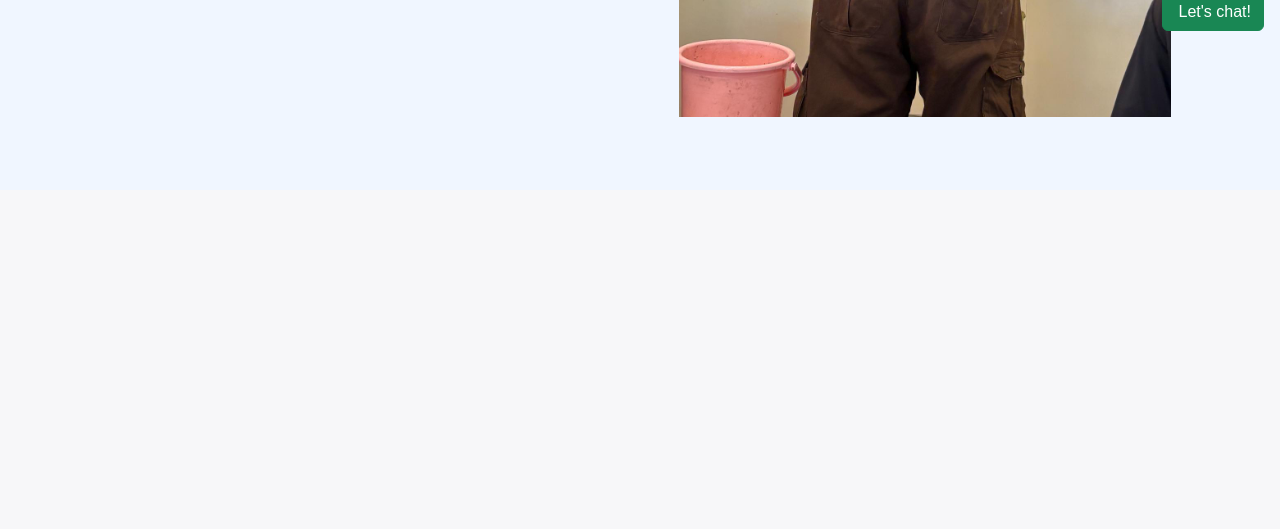
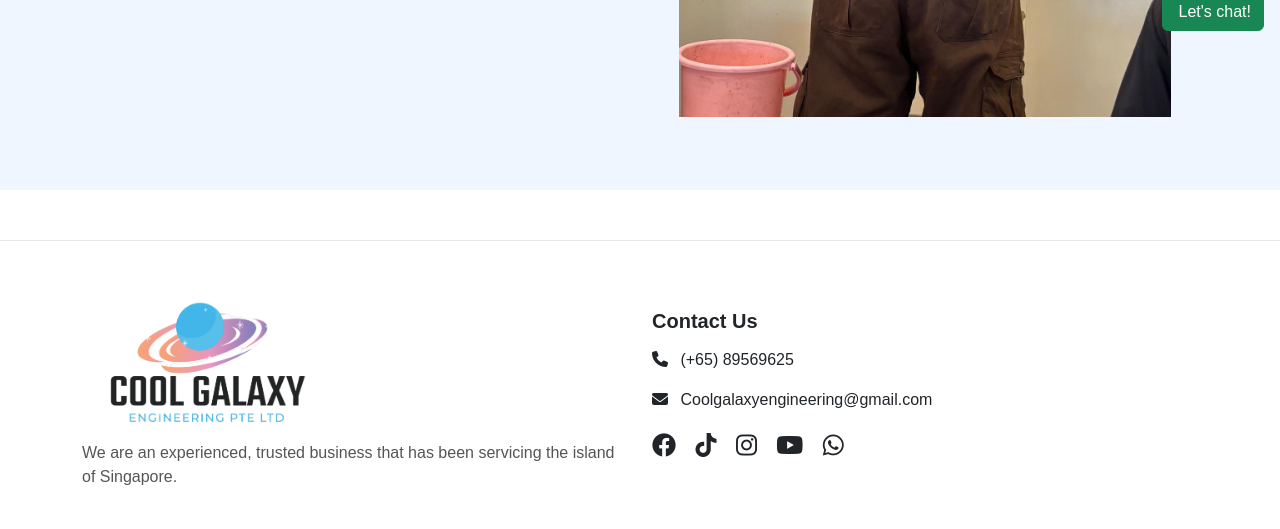
Before and after one commit to braydendecheng/Cool-Galaxy-Website, a Flask app: page / in a window 1280 px wide. Shown: the part 753-1282 px from the top of the page. Before the commit the page ends 870 px from the top, so only its background shows below. Run offline with Flask 3, Linux system fonts and the light colour scheme.

Commit message:
implemented footer

```diff
--- a/templates/about.html
+++ b/templates/about.html
@@ -20,3 +20,5 @@
     </div>
 </div>
 {% endblock %}
+
+{% include 'footer.html' %}
--- a/templates/contact.html
+++ b/templates/contact.html
@@ -91,5 +91,7 @@
 
     <!-- Bootstrap JS -->
     <script src="https://cdn.jsdelivr.net/npm/bootstrap@5.3.0/dist/js/bootstrap.bundle.min.js"></script>
+
+    {% include 'footer.html' %}
 </body>
 </html>
--- /dev/null
+++ b/templates/footer.html
@@ -0,0 +1,150 @@
+<!-- templates/base.html -->
+<!DOCTYPE html>
+<html lang="en">
+<head>
+    <meta charset="UTF-8">
+    <meta name="viewport" content="width=device-width, initial-scale=1.0">
+    <title>{% block title %}My Website{% endblock %}</title>
+    <!-- Bootstrap CSS -->
+    <link href="https://cdn.jsdelivr.net/npm/bootstrap@5.3.0-alpha1/dist/css/bootstrap.min.css" rel="stylesheet">
+    <!-- Font Awesome for social icons -->
+    <link rel="stylesheet" href="https://cdnjs.cloudflare.com/ajax/libs/font-awesome/6.4.0/css/all.min.css">
+    <!-- Your existing CSS -->
+    <style>
+        body {
+            font-family: 'Arial', sans-serif;
+        }
+
+        .navbar {
+            background-color: white !important;
+        }
+
+        .logo {
+            margin-top: -20px;
+            width: 250px;
+        }
+
+        .nav-link {
+            color: black !important;
+            font-size: 1.25rem;
+            font-weight: bold;
+        }
+
+        .btn-primary {
+            background-color: #4a9cee;
+            border-color: #4a9cee;
+            padding: 10px 20px;
+            font-size: 1.1rem;
+        }
+
+        .btn-info {
+            background-color: #4a9cee;
+            border-color: #4a9cee;
+            color: white;
+            padding: 12px 24px;
+            font-size: 1.1rem;
+        }
+
+        .btn-info:hover {
+            background-color: #3a8bff;
+            border-color: #3a8bff;
+        }
+
+        .bg-light-blue {
+            background-color: #f0f6ff;
+        }
+
+        .technician-image {
+            max-width: 90%;
+            height: auto;
+        }
+
+        /* Footer specific styles - using unique class names to avoid conflicts */
+        .site-footer {
+            background-color: #ffffff;
+            padding: 40px 0 20px;
+            margin-top: 50px;
+            border-top: 1px solid #e7e7e7;
+        }
+
+        .footer-logo {
+            max-width: 250px;
+            margin-bottom: 15px;
+        }
+
+        .footer-description {
+            color: #555;
+            margin-bottom: 20px;
+        }
+
+        .footer-contact-title {
+            font-weight: bold;
+            margin-bottom: 15px;
+        }
+
+        .footer-social-icons a {
+            color: #212529;
+            font-size: 24px;
+            margin-right: 15px;
+            display: inline-block;
+        }
+
+        .footer-social-icons a:hover {
+            color: #4a9cee;
+        }
+
+        .let-chat-btn {
+            background-color: #1d9d5f;
+            color: white;
+            padding: 10px 20px;
+            border-radius: 5px;
+            text-decoration: none;
+            display: inline-block;
+        }
+
+        .let-chat-btn:hover {
+            background-color: #16844f;
+            color: white;
+        }
+    </style>
+    {% block extra_css %}{% endblock %}
+</head>
+<body>
+    <!-- Content area -->
+    <div class="container">
+        {% block content %}{% endblock %}
+    </div>
+
+    <!-- Footer without the circled copyright area -->
+    <footer class="site-footer">
+        <div class="container">
+            <div class="row align-items-center">
+                <div class="col-md-6">
+                    <img src="{{ url_for('static', filename='img/logo.png') }}" alt="Company Logo" class="footer-logo">
+                    <p class="footer-description">
+                        We are an experienced, trusted business that has been servicing the
+                        island of Singapore.
+                    </p>
+                </div>
+                <div class="col-md-6">
+                    <h5 class="footer-contact-title">Contact Us</h5>
+                    <p><i class="fas fa-phone me-2"></i> (+65) 89569625</p>
+                    <p><i class="fas fa-envelope me-2"></i> Coolgalaxyengineering@gmail.com</p>
+                    <div class="footer-social-icons mb-3">
+                        <a href="#"><i class="fab fa-facebook"></i></a>
+                        <a href="#"><i class="fab fa-tiktok"></i></a>
+                        <a href="#"><i class="fab fa-instagram"></i></a>
+                        <a href="#"><i class="fab fa-youtube"></i></a>
+                        <a href="#"><i class="fab fa-whatsapp"></i></a>
+                    </div>
+
+                </div>
+            </div>
+        </div>
+    </footer>
+
+    <!-- Bootstrap JS and dependencies -->
+    <script src="https://cdn.jsdelivr.net/npm/bootstrap@5.3.0-alpha1/dist/js/bootstrap.bundle.min.js"></script>
+    {% block extra_js %}{% endblock %}
+</body>
+</html>
--- a/templates/index.html
+++ b/templates/index.html
@@ -33,6 +33,8 @@
         </a>
     </div>
 
+    {% include 'footer.html' %}
+
     <script src="https://cdn.jsdelivr.net/npm/bootstrap@5.3.0/dist/js/bootstrap.bundle.min.js"></script>
 </body>
 </html>
```
